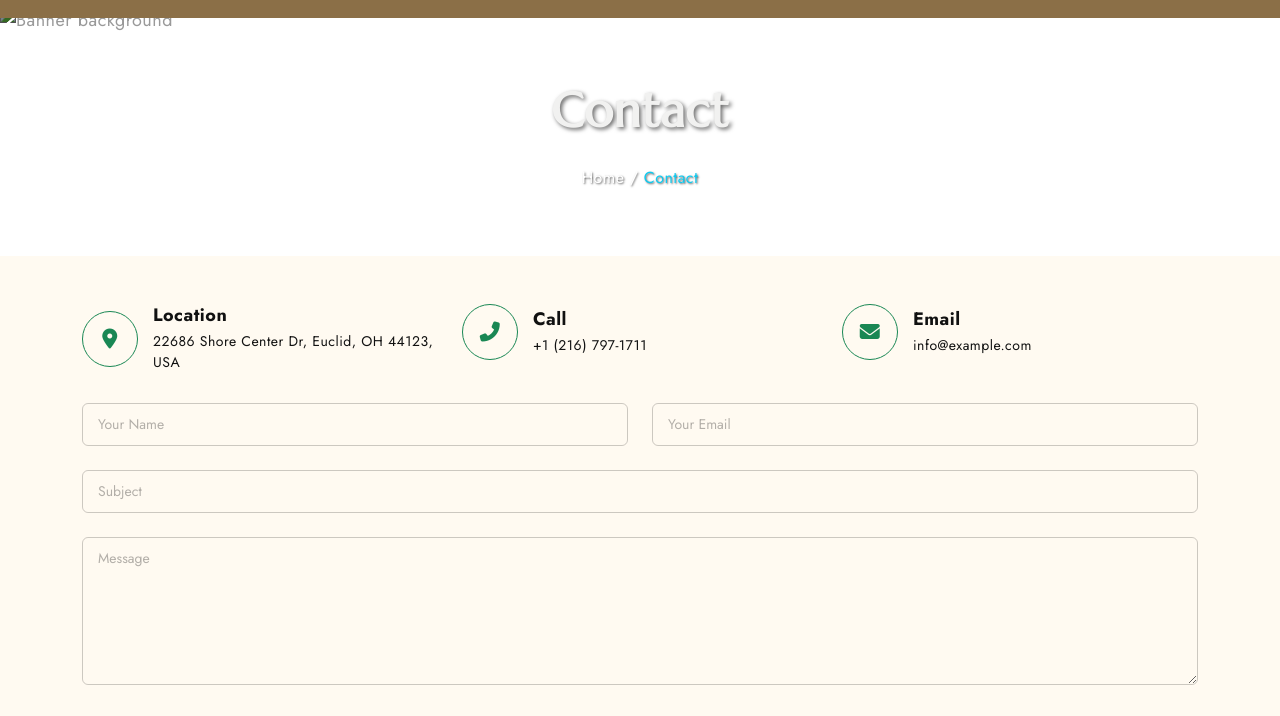
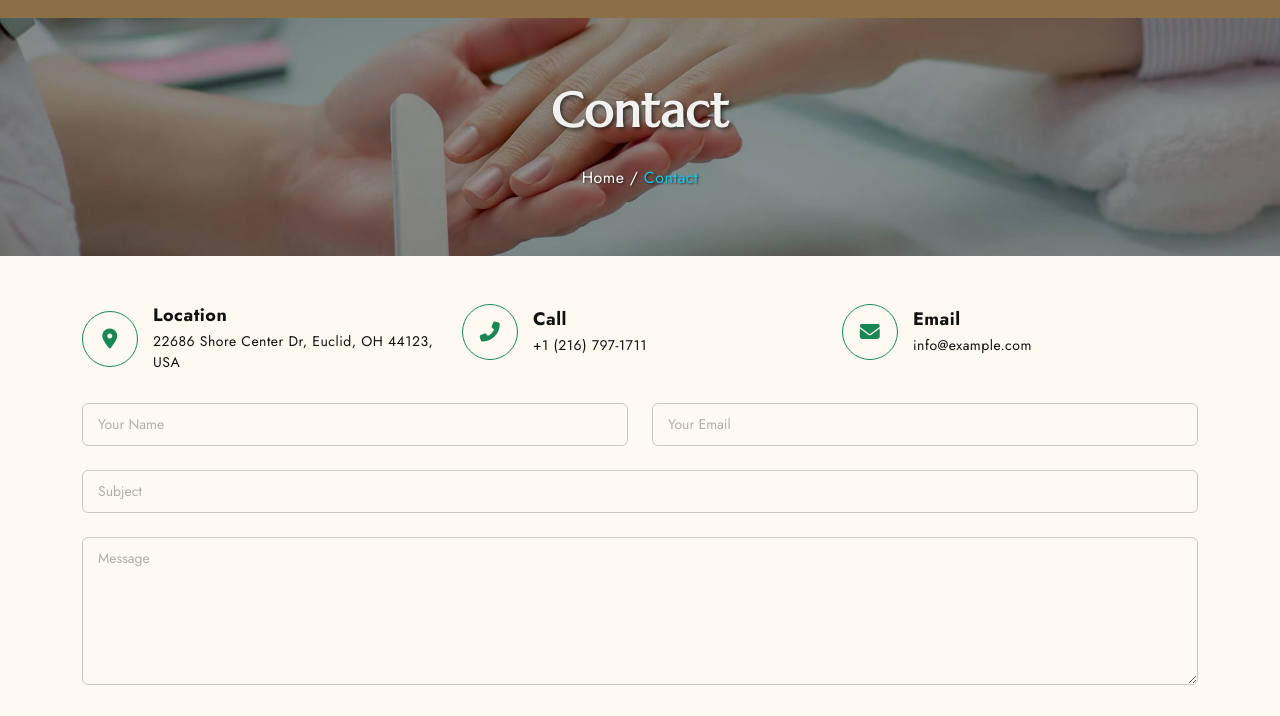
Before and after one commit to Giabao1292/LANAIL, a plain HTML site: page contact.html in a window 1280 px wide. Shown: the part 84-800 px from the top of the page. Drawn offline with nearby package versions, Linux system fonts and the light colour scheme; a web font is replaced by a local one.

Commit message:
Fix href to src

```diff
--- a/contact.html
+++ b/contact.html
@@ -224,7 +224,7 @@
       style="margin-top: 90px"
     >
       <img
-        href="images/nailImage/spa/BackgroundNail.png"
+        src="images/nailImage/spa/BackgroundNail.png"
         alt="Banner background"
         class="banner-bg img-fluid w-100"
       />
```
Also changed, not shown: about.html (+1 -1 lines), gallery.html (+1 -1 lines), service.html (+1 -1 lines).
